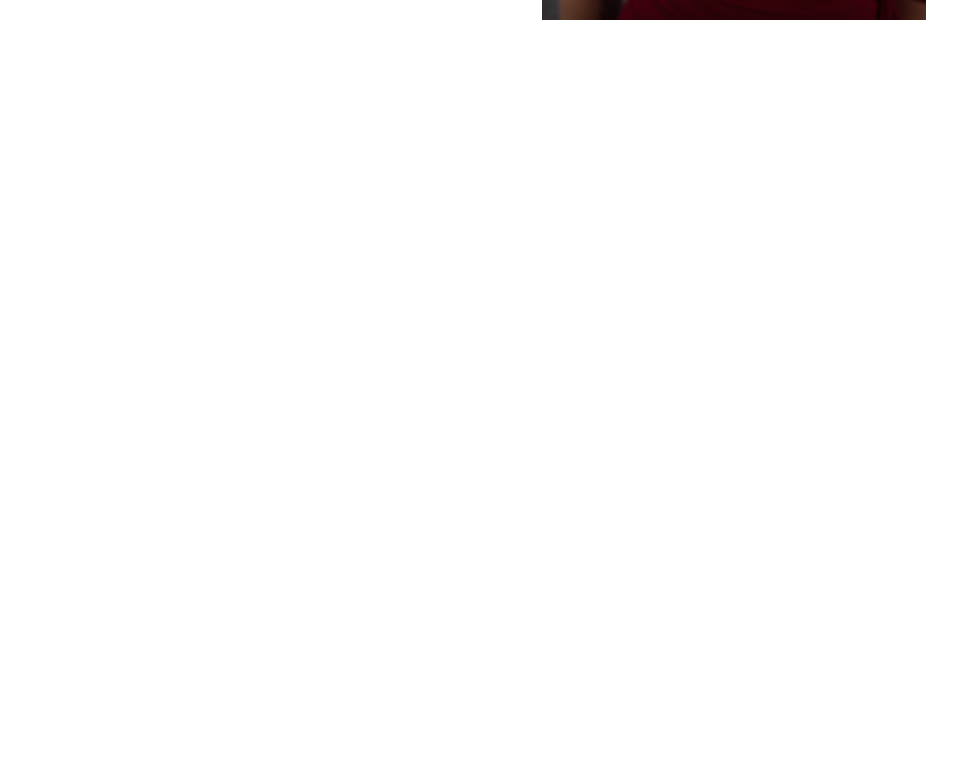
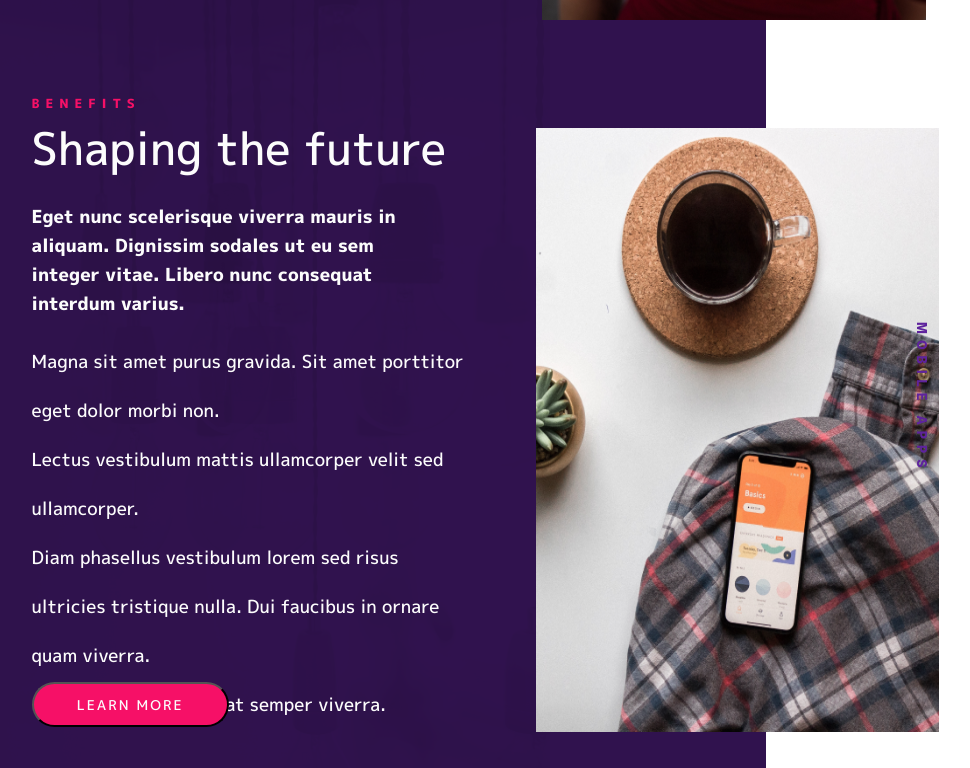
Before and after one commit to razaqfatiu/hazon-tech, a React (Create React App) app: page / in a window 1280 px wide. Shown: the part 1712-2480 px from the top of the page, without its empty margins (98-1068 px from the left). Built offline with nearby package versions, Linux system fonts and the light colour scheme.

Commit message:
create features component

```diff
--- a/src/App.js
+++ b/src/App.js
@@ -2,12 +2,14 @@
 // import './App.css';
 import Header from './Component/Header';
 import Intro from './Component/Intro';
+import Features from './Component/Features';
 
 function App() {
   return (
     <div className="App">
       <Header />
       <Intro />
+      <Features />
     </div>
   );
 }
--- a/src/Component/Features.js
+++ b/src/Component/Features.js
@@ -0,0 +1,32 @@
+import React from 'react'
+import './Styles/index.css'
+import featureBg from '../images/Bg.png'
+import sideImg from '../images/Img.png'
+
+export default function Features() {
+  return (
+    <div className="features-main">
+      <div className="features-left">
+        <div className="features-bg"></div>
+        <img className="features-bg-img" src={featureBg} alt="ft-img" />
+        <p className="features-head">BENEFITS</p>
+        <h2 className="features-content-head">Shaping the future</h2>
+        <h4 className="features-content-main">Eget nunc scelerisque viverra mauris in aliquam. Dignissim sodales ut eu sem integer vitae. Libero nunc consequat interdum varius.
+        </h4>
+        <p className="features-content-submain">Magna sit amet purus gravida. Sit amet porttitor eget dolor morbi non.
+        <br />
+        Lectus vestibulum mattis ullamcorper velit sed ullamcorper.
+        <br />
+        Diam phasellus vestibulum lorem sed risus ultricies tristique nulla. Dui faucibus in ornare quam viverra. <br />
+        Posuere ac ut consequat semper viverra.
+        </p>
+        <button className="ft-btn">Learn more</button>
+      </div>
+
+      <div className="features-right">
+        <img className="features-rt-img" src={sideImg} alt="sideImg" />
+        <p className="features-rt-text">MOBILE APPS</p>
+      </div>
+    </div>
+  )
+}
--- a/src/Component/Styles/index.css
+++ b/src/Component/Styles/index.css
@@ -539,7 +539,6 @@
   left: 40%;
   top: 60%;
   width: 40%;
-  /* border: 3px solid yellow; */
   font-family: Noticia Text;
   font-style: italic;
   font-weight: bold;
@@ -549,3 +548,188 @@
   color: #F4F4ED;
   opacity: 0.25;
 }
+
+.features-main {
+  position: absolute;
+  width: 90%;
+  height: 1008px;
+  left: 0px;
+  top: 1638px;
+  /* border: 3px solid black; */
+  z-index: -1;
+}
+
+.features-left {
+  position: absolute;
+  width: 75%;
+  height: 100%;
+  left: 0px;
+  top: 0%;
+  /* Colors/Secondary_300 */
+  background: #30124E;
+  mix-blend-mode: normal;
+}
+
+.features-bg {
+  /* Bg */
+  position: absolute;
+  width: 75%;
+  height: 100%;
+  left: 0px;
+  top: 0%;
+  /* Colors/Secondary_300 */
+  background: #30124E;
+  mix-blend-mode: normal;
+}
+
+.features-bg-img {
+  /* Bg */
+  position: absolute;
+  width: 75%;
+  height: 1008px;
+  left: 0px;
+  top: 0%;
+  background: url('../../images/Bg.png');
+  mix-blend-mode: multiply;
+}
+
+.features-left>.features-head {
+  /* Benefits */
+  position: absolute;
+  width: 304px;
+  height: 24px;
+  left: 15%;
+  top: 15%;
+  /* Title/Small */
+  font-family: var(--nav-font);
+  font-style: normal;
+  font-weight: 800;
+  font-size: 12.6px;
+  line-height: 26px;
+  letter-spacing: 6px;
+  text-transform: uppercase;
+  /* Colors/Primary */
+  color: #F61067;
+}
+
+.features-left>.features-content-head {
+  /* Shaping the future */
+  position: absolute;
+  width: 415px;
+  height: 30%;
+  left: 15%;
+  top: 15%;
+  /* Headers/H3 */
+  font-family: var(--nav-font);
+  font-style: normal;
+  font-weight: 500;
+  font-size: 45px;
+  line-height: 67px;
+  /* identical to box height */
+  /* Colors/White */
+  color: #FCFCFC;
+}
+
+.features-left>.features-content-main {
+  /* Eget nunc scelerisque viverra mauris in aliquam. Dignissim sodales ut eu sem integer vitae. Libero nunc consequat interdum varius. */
+  position: absolute;
+  width: 46%;
+  height: 97px;
+  left: 15%;
+  top: 25%;
+  /* Text/Regular_Bold */
+  font-family: var(--nav-font);
+  font-style: normal;
+  font-weight: 800;
+  font-size: 18px;
+  line-height: 29px;
+  /* Colors/White */
+  color: #FCFCFC;
+}
+
+.features-content-submain {
+  /* Magna sit amet purus gravida. Sit amet porttitor eget dolor morbi non. Lectus vestibulum mattis ullamcorper velit sed ullamcorper. Diam phasellus vestibulum lorem sed risus ultricies tristique nulla. Dui faucibus in ornare quam viverra. Posuere ac ut consequat semper viverra. */
+  position: absolute;
+  width: 50%;
+  height: 295px;
+  left: 15%;
+  top: 39%;
+  /* Text/Regular */
+  font-family: var(--nav-font);
+  font-style: normal;
+  font-weight: normal;
+  font-size: 18px;
+  line-height: 49px;
+  /* Colors/White */
+  color: #FCFCFC;
+}
+
+.features-left>.ft-btn {
+  /* Rectangle 2.1 */
+  position: absolute;
+  width: 197px;
+  height: 45px;
+  left: 15%;
+  top: 75%;
+  font-family: var(--nav-font);
+  font-style: normal;
+  font-weight: 500;
+  font-size: 13.5px;
+  letter-spacing: 2px;
+  text-transform: uppercase;
+  /* Colors/White */
+  color: #FCFCFC;
+  /* Colors/Primary */
+  background: #F61067;
+  border-radius: 36px;
+}
+
+.features-right {
+  /* Photo */
+  position: absolute;
+  width: 50%;
+  height: 100%;
+  left: 50%;
+  top: 0%;
+}
+
+.features-right>img {
+  /* Photo */
+  position: absolute;
+  width: 70%;
+  height: 60%;
+  right: 20%;
+  top: 20%;
+}
+
+.features-right>img {
+  /* Photo */
+  position: absolute;
+  width: 70%;
+  height: 60%;
+  right: 20%;
+  top: 20%;
+}
+
+.features-right>.features-rt-text {
+  /* Mobile Apps */
+  position: absolute;
+  width: 612px;
+  height: 68px;
+  right: -30%;
+  top: 65%;
+  /* Title/Small */
+  font-family: Mplus 1p;
+  font-style: normal;
+  font-weight: 800;
+  font-size: 12.6px;
+  line-height: 26px;
+  display: flex;
+  align-items: center;
+  text-align: center;
+  letter-spacing: 6px;
+  text-transform: uppercase;
+  /* Colors/Secondary_100 */
+  color: #5E239D;
+  transform: rotate(90deg);
+}
```
